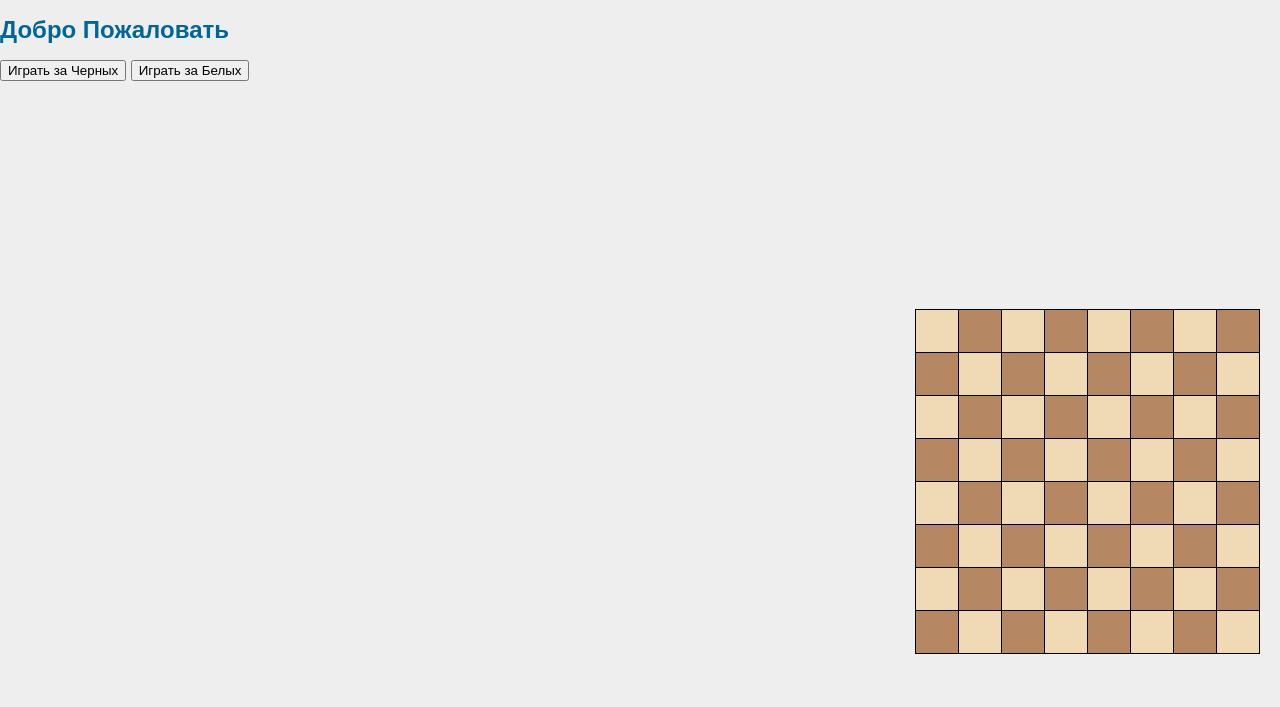
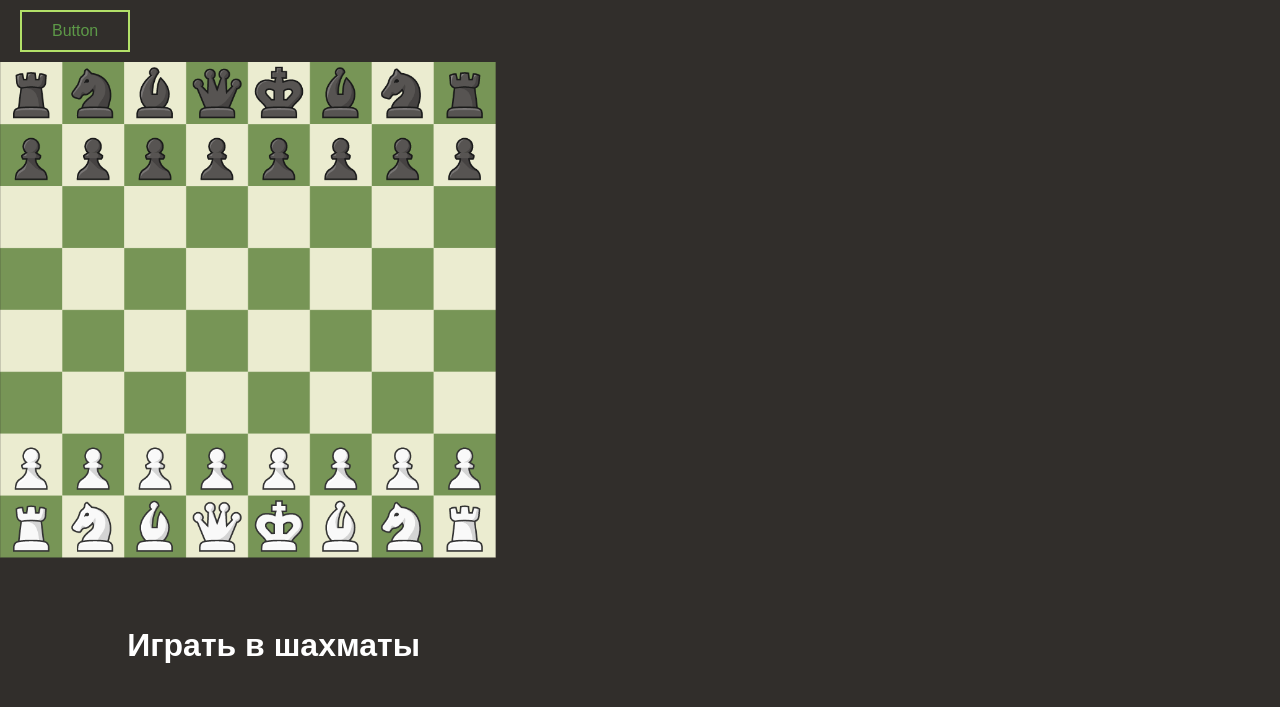
Before and after one commit to TYSHARA/ChessOnline, a plain HTML site: page MainMenu.html in a window 1280 px wide. Drawn offline with Linux system fonts and the light colour scheme.

Commit message:
new design, upd. css file, added png

```diff
--- a/MainMenu.html
+++ b/MainMenu.html
@@ -1,103 +1,20 @@
 <!DOCTYPE html>
 <html lang="ru">
 <head>
-  <h1>Добро Пожаловать</h1>
   <meta charset="UTF-8">
   <title></title>
   <link rel="stylesheet" type="text/css" href="styles.css">
 </head>
 <body>
-  <div class ="button">
-    <button type = "button" name = "Black">Играть за Черных</button>
-    <button type = "button" name = "Black">Играть за Белых</button>
+  <div class ="index-button-wrap">
+      <a href="" class="double-border-button">Button</a>
+
   </div>
-  <div class="container">
     <div class="chess-board">
-      <table>
-        <tbody>
+      <img alt="Доска" class="index-board-img" width="496" height="496" src="MainBoard.png">
+    <div class="index-intro">
+        <h1 class="index-title">Играть в шахматы</h1>
 
-          <tr>
-            <td class="white"></td>
-            <td class="black"></td>
-            <td class="white"></td>
-            <td class="black"></td>
-            <td class="white"></td>
-            <td class="black"></td>
-            <td class="white"></td>
-            <td class="black"></td>
-          </tr>
-          <tr>
-            <td class="black"></td>
-            <td class="white"></td>
-            <td class="black"></td>
-            <td class="white"></td>
-            <td class="black"></td>
-            <td class="white"></td>
-            <td class="black"></td>
-            <td class="white"></td>
-          </tr>
-          <tr>
-            <td class="white"></td>
-            <td class="black"></td>
-            <td class="white"></td>
-            <td class="black"></td>
-            <td class="white"></td>
-            <td class="black"></td>
-            <td class="white"></td>
-            <td class="black"></td>
-          </tr>
-          <tr>
-            <td class="black"></td>
-            <td class="white"></td>
-            <td class="black"></td>
-            <td class="white"></td>
-            <td class="black"></td>
-            <td class="white"></td>
-            <td class="black"></td>
-            <td class="white"></td>
-          </tr>
-          <tr>
-            <td class="white"></td>
-            <td class="black"></td>
-            <td class="white"></td>
-            <td class="black"></td>
-            <td class="white"></td>
-            <td class="black"></td>
-            <td class="white"></td>
-            <td class="black"></td>
-          </tr>
-          <tr>
-            <td class="black"></td>
-            <td class="white"></td>
-            <td class="black"></td>
-            <td class="white"></td>
-            <td class="black"></td>
-            <td class="white"></td>
-            <td class="black"></td>
-            <td class="white"></td>
-          </tr>
-          <tr>
-            <td class="white"></td>
-            <td class="black"></td>
-            <td class="white"></td>
-            <td class="black"></td>
-            <td class="white"></td>
-            <td class="black"></td>
-            <td class="white"></td>
-            <td class="black"></td>
-          </tr>
-          <tr>
-            <td class="black"></td>
-            <td class="white"></td>
-            <td class="black"></td>
-            <td class="white"></td>
-            <td class="black"></td>
-            <td class="white"></td>
-            <td class="black"></td>
-            <td class="white"></td>
-          </tr>
-        </tbody>
-      </table>
     </div>
   </div>
 </body>
--- a/styles.css
+++ b/styles.css
@@ -1,53 +1,51 @@
 /* Общие стили для страницы */
+head {
+  font-size:24px;
+  margin-right: 0px;
+  margin-top: 20px;
+  color:#006699;
+}
 body {
+
+    float: left;
     font-family: Arial, sans-serif;
-    background-color: #eeeeee;
+    background-color: #312e2b;
     margin: 0;
     padding: 0;
   }
 
-  .container {
-    display: flex;
-    justify-content: flex-end;
-    align-items: center;
-    height: 100vh;
-    margin: 0 20px;
+    .double-border-button {
+      text-decoration: none;
+      display: inline-block;
+      margin: 10px 20px;
+      padding: 10px 30px;
+      position: relative;
+      border: 2px solid #b2e068;
+      color: #5d9948;
+      font-family: 'Montserrat', sans-serif;
+      transition: .4s;
+    }
+    .index-intro{
+       align-items: center;
+       display: flex;
+       flex-direction: column;
+       padding: 0 1.6rem;
+       width: 100%;
+    }
+    .index-title {
+      color:#fff;
+      text-align: right;
+      margin-bottom: 0;
+      padding: 2.7rem 0 2.5rem
+    }
+
+
+
+
+
+  / Стили для заголовка /
+h1 {
+    display: block;
+    margin-inline-start: 0px;
+    margin-inline-end: 0px;
   }
-
-  /* Стили для заголовка */
-  h1 {
-    font-size: 24px;
-    margin-right: 20px;
-    color: #006699;
-  }
-
-  /* Стили для шахматной доски */
-  .chess-board {
-    /* Размеры и стили для доски */
-  }
-
-  /* Стили для ячеек на доске */
-  .chess-board table {
-    border-spacing: 0;
-    border-collapse: collapse;
-    width: 320px;
-    height: 320px;
-    table-layout: fixed;
-  }
-
-  .chess-board td {
-    border: 1px solid #000;
-    width: 40px;
-    height: 40px;
-    text-align: center;
-    vertical-align: middle;
-  }
-
-  /* Стили для черных и белых ячеек */
-  .black {
-    background: #b58863;
-  }
-
-  .white {
-    background: #f0d9b5;
-  }
```
Also changed, not shown: MainBoard.png (added).
